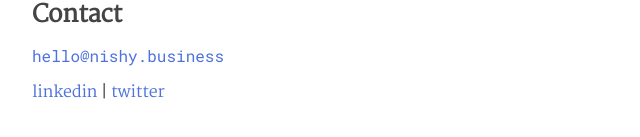
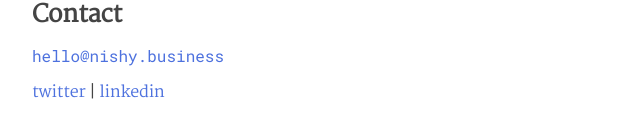
Before and after one commit to bhatman/nishy.business, an Eleventy site: page index.html in a window 1280 px wide. Shown: the part 337-474 px from the top of the page, 68-708 px from the left. Built offline with nearby package versions, Linux system fonts and the light colour scheme; Eleventy itself is replaced by a stand-in of ours; files that its build step writes are made by us from their sources.

Commit message:
Update index.html
switch social

```diff
--- a/index.html
+++ b/index.html
@@ -53,8 +53,9 @@
 				href="https://keys.openpgp.org/vks/v1/by-fingerprint/4699E384A85972BE05537863E8C625B7160DA92A">PGP</a>) -->
 		</p>
 		<p class="social_links">
-			<a href="https://www.linkedin.com/in/nmbhat/">linkedin</a> |
-			<a href="https://twitter.com/nterminus/">twitter</a>
+			<a href="https://twitter.com/nterminus/">twitter</a> |
+			<a href="https://www.linkedin.com/in/nmbhat/">linkedin</a>
+
 	  </p>
 	</div>
 </body>
```
